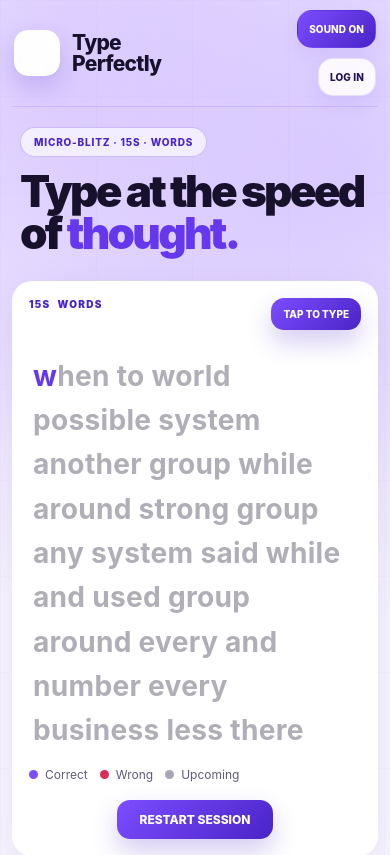
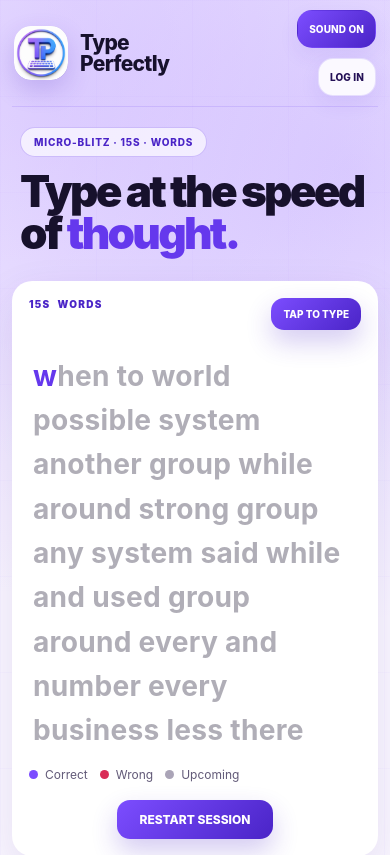
Before and after one commit to mohdaffan54511-cmyk/TeksType, a React (Vite) app: page / in a window 390 px wide. Shown: the top 855 px of the page. Built offline with nearby package versions, Linux system fonts and the light colour scheme; no server answers.

Commit message:
Refactor .logo-mark styles for image handling
Updated .logo-mark styles to include image properties.

```diff
--- a/src/App.css
+++ b/src/App.css
@@ -719,12 +719,13 @@ kbd {
     order: 5;
   }
 
-  .logo-mark {
-    width: 46px;
-    height: 46px;
-    flex-basis: 46px;
-    border-radius: 14px;
-  }
+.logo-mark img {
+  width: 100%;
+  height: 100%;
+  display: block;
+  object-fit: cover;
+  padding: 0;
+}
 
   .brand-title {
     font-size: 21px;
```
